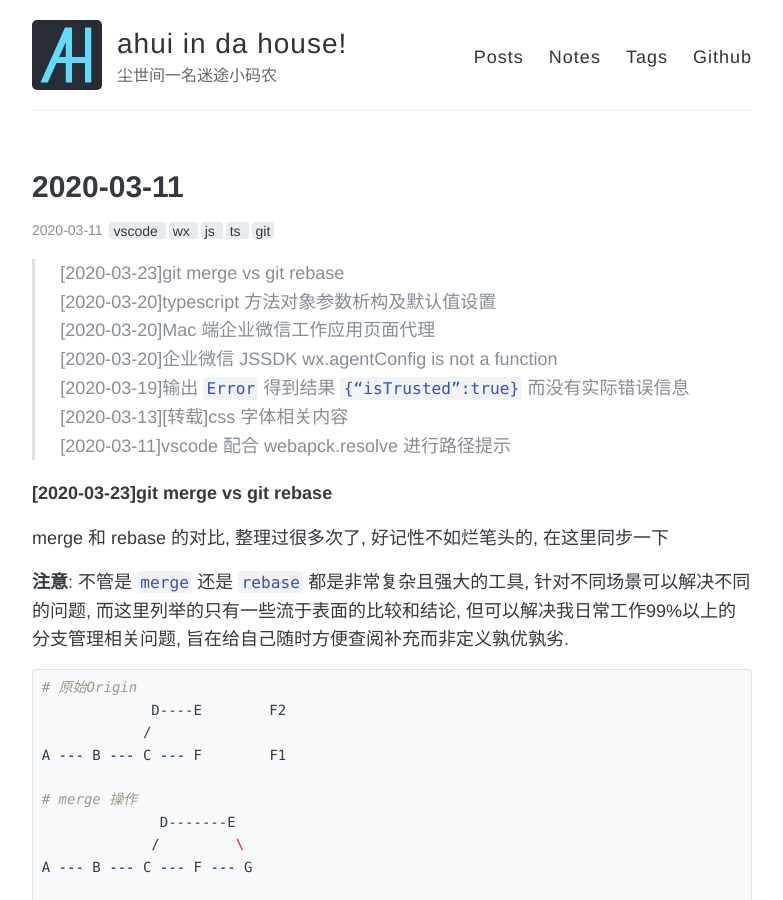
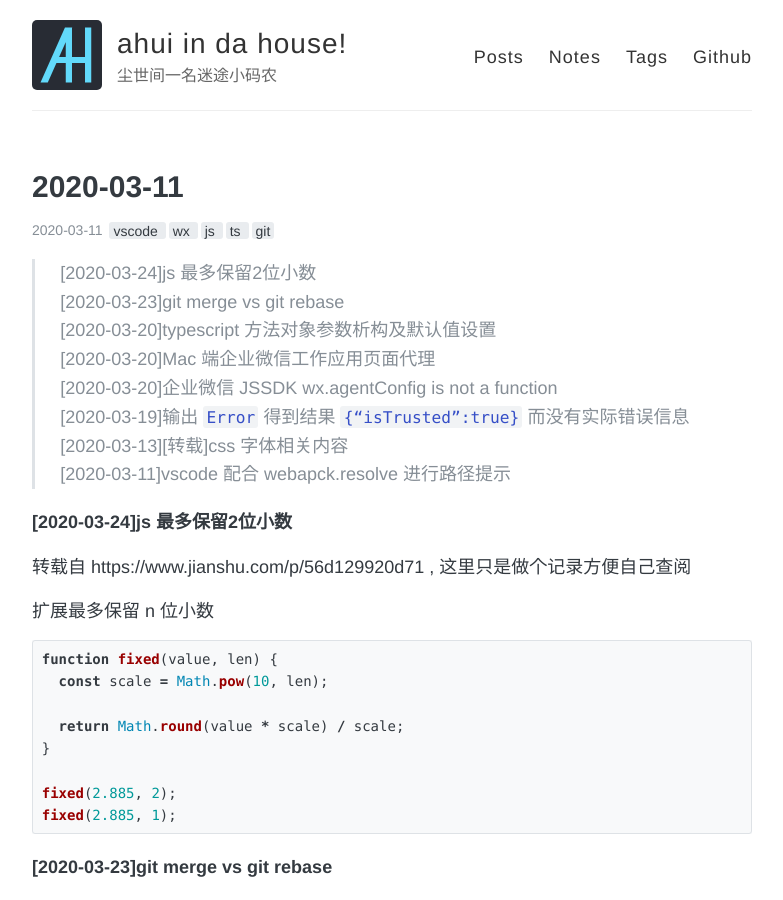
Before and after one commit to funkyLover/blog, a Jekyll site: the page built from notes/_posts/2020-03-11-notes.md, in a window 1280 px wide and 900 px high. Shown: the whole window, without its empty margins (248-1031 px from the left). Built offline with Jekyll 4.4.1, drawn with Linux system fonts in a browser that asks for light colours; comment, search, counter and statistics services are not loaded.

Commit message:
add note;

````diff
--- a/notes/_posts/2020-03-11-notes.md
+++ b/notes/_posts/2020-03-11-notes.md
@@ -7,6 +7,7 @@ comments: true
 share: true
 ---
 
+> [2020-03-24]js 最多保留2位小数 <br>
 > [2020-03-23]git merge vs git rebase <br>
 > [2020-03-20]typescript 方法对象参数析构及默认值设置 <br>
 > [2020-03-20]Mac 端企业微信工作应用页面代理 <br>
@@ -14,6 +15,23 @@ share: true
 > [2020-03-19]输出 `Error` 得到结果 `{“isTrusted”:true}` 而没有实际错误信息 <br>
 > [2020-03-13][转载]css 字体相关内容 <br>
 > [2020-03-11]vscode 配合 webapck.resolve 进行路径提示
+
+##### [2020-03-24]js 最多保留2位小数
+
+转载自 https://www.jianshu.com/p/56d129920d71 , 这里只是做个记录方便自己查阅
+
+扩展最多保留 n 位小数
+
+```js
+function fixed(value, len) {
+  const scale = Math.pow(10, len);
+
+  return Math.round(value * scale) / scale;
+}
+
+fixed(2.885, 2);
+fixed(2.885, 1);
+```
 
 ##### [2020-03-23]git merge vs git rebase
 
````
